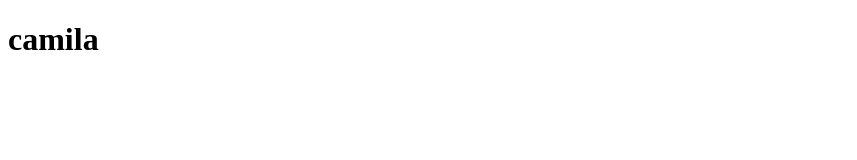
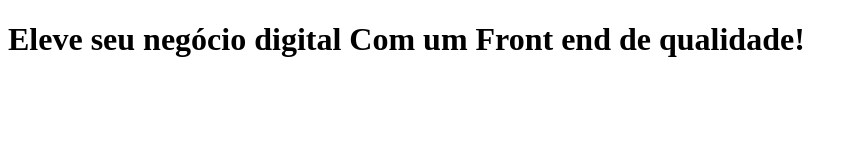
Before and after one commit to camiszp/camis, a plain HTML site: page index.html in a window 1280 px wide. Shown: the whole page, without its empty margins (0-857 px from the left). Drawn offline with Linux system fonts and the light colour scheme.

Commit message:
fdsagvui

```diff
--- a/index.html
+++ b/index.html
@@ -7,7 +7,10 @@
     <link rel="stylesheet" href="style.css">
 </head>
 <body>
+    <header></header>
+    <main>
 
-    <h1>camila</h1>
+    <h1>Eleve seu negócio digital    <strong>Com um Front end de qualidade!</strong> </h1>
+     </main>
 </body>
 </html>
```
